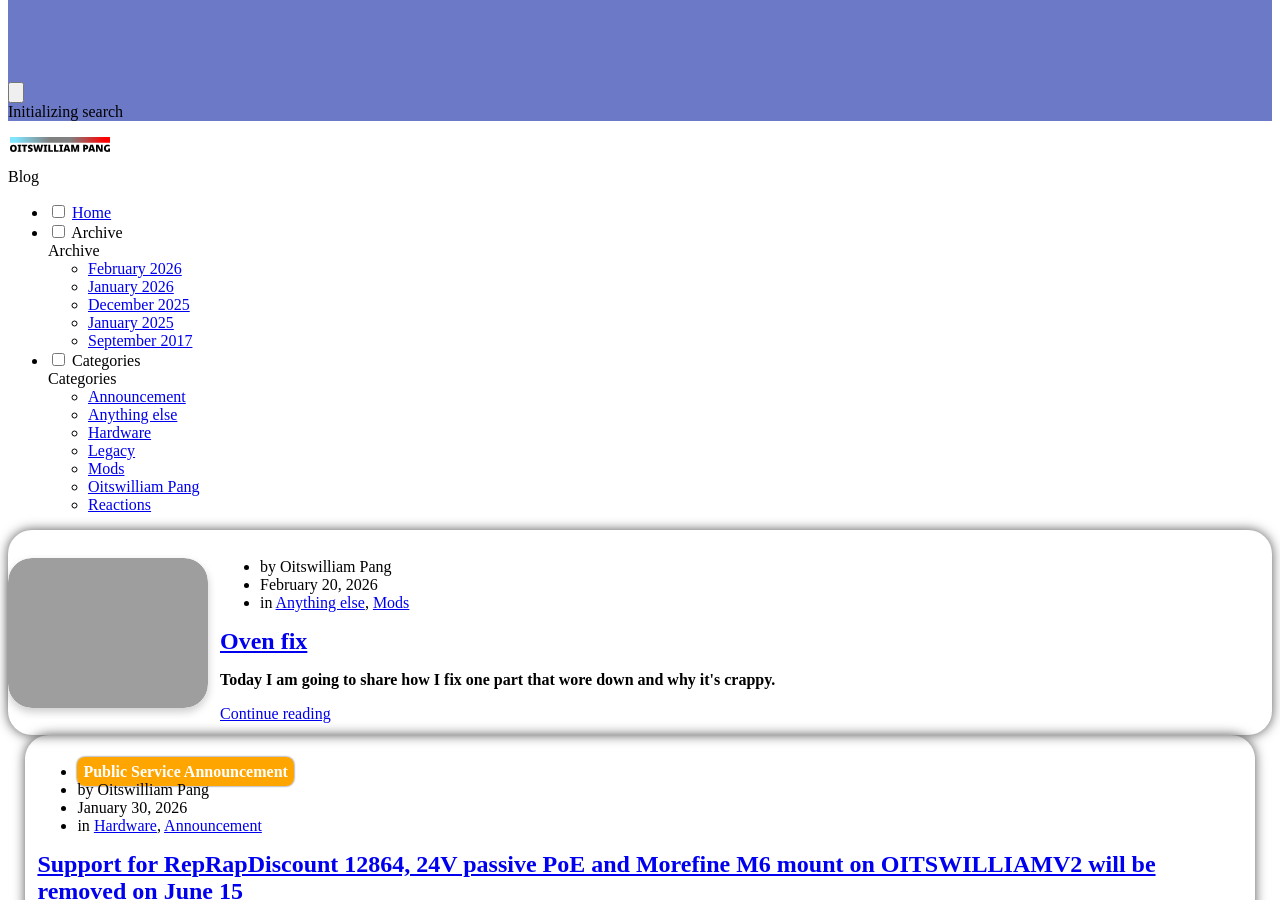
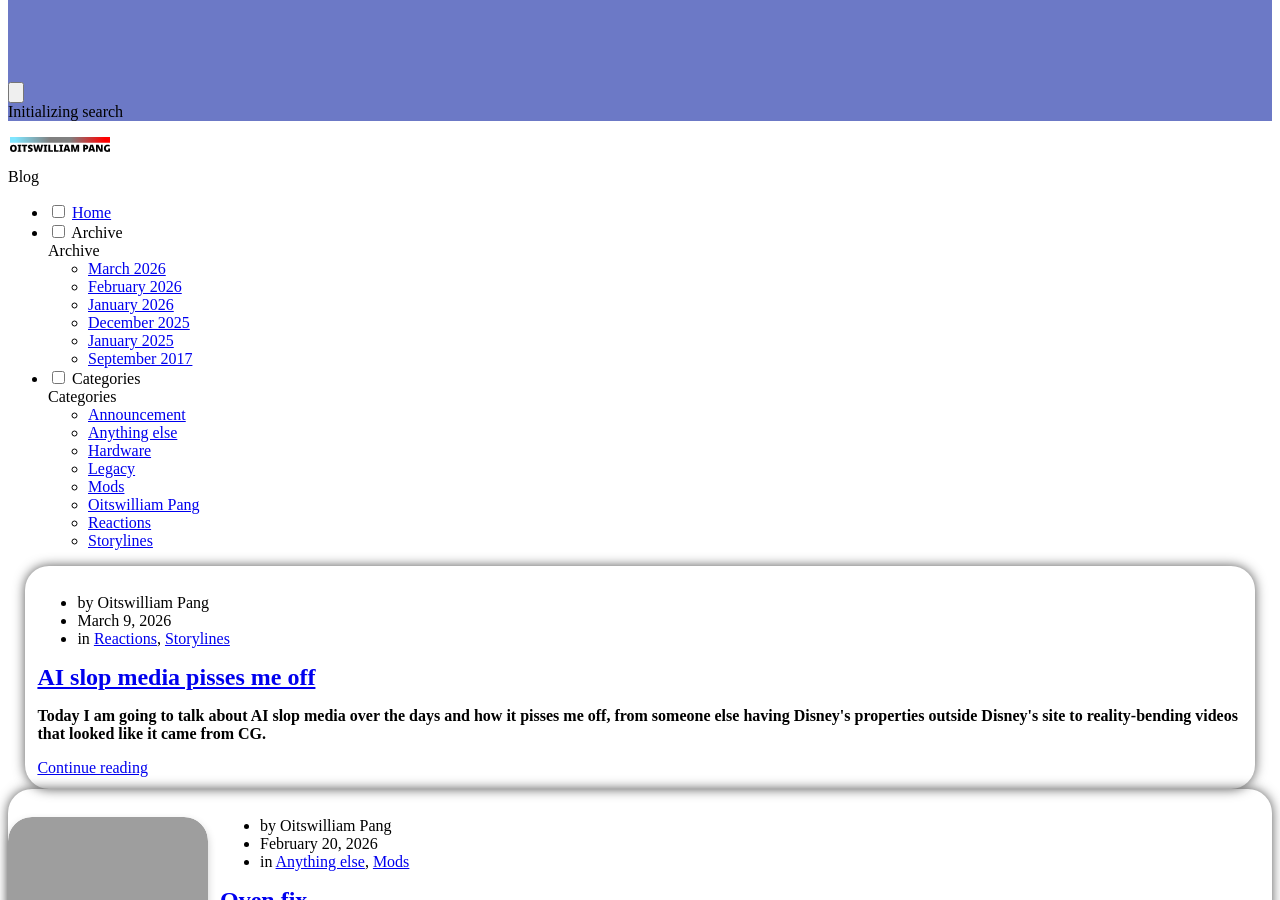
Before and after one commit to Bunny350/blogs, an MkDocs documentation site: the page built from docs/index.md, in a window 1280 px wide and 900 px high, scrolled down 5086 px. Built offline with MkDocs 1.6.1 and Material for MkDocs 9.7.7, drawn with Linux system fonts in a browser that asks for light colours; plug-ins that fetch from the network failed and are left out; some of the changed lines change nothing that is shown; grey boxes are pictures that could not be loaded.

Commit message:
New blog post about generative AI misuse.
This blog post took a year of wait, but it's finally here. It was not composed through V2.3347, though.
This also adds a new category of the blog called storylines.

```diff
--- /dev/null
+++ b/docs/posts/ai-slop-pisses-me-off.md
@@ -0,0 +1,84 @@
+---
+date:
+  created: 2026-03-09
+tags:
+  - reactions
+  - artificial intelligence
+  - AGI
+  - pissing AI off
+categories:
+  - Reactions
+  - Storylines
+authors:
+  - oitswilliam
+---
+
+# AI slop media pisses me off
+
+Today I am going to talk about AI slop media over the days and how it pisses me off, from someone else having Disney's properties outside Disney's site to reality-bending videos that looked like it came from CG.
+
+<!-- more -->
+
+## Before going in-depth on why, we need to learn how such term was made
+
+In generative AI, "slop" means that the material they made is unwanted, poorly done or contradicts the reality, often as low-quality media, or content that is misleading; with the goal of attracting views in every platform they have uploaded to. The slop topics around countries to-be-evolved and religion, but other topics may also be included. The perfect example of AI slop(s) are "someone's" son made something from plastic and "via hand", which did not shot in the reality, Jesus Christ with his body infused in the shrimp's body, where no one actually has drawn before AI did, and the uploader said that they hand-drawn, which is literally misleading.
+
+In this post, I will not be ranting about it's hallucination on text, I only rant on content that are generated by misusing content (and people who misuse the assets). For AI-generated video content posted to public with no human reactions, that should put on it's own topic, even though that put such creators at the atrocious level. And I believe that you are not a real worker if you heavily rely your work on AI.
+
+Now, I will be diving in the more complex types of slops.
+
+## Slop number 1 - someone else having theme park properties outside such site or pretend that they have it
+
+[Link redacted, to followers, please DM me for it.](https://www.oitswilliam.com/media)
+
+This is what we will be living with now. At first glance I thought this person has gained a special request from Walt Disney Imagineering, but then something isn't ok, **That was wrong, and I don't think the outfits be given to individuals,** probably to prevent misuse or abuse, so I visited the creator's profile page and then something happened, it contained on outfits that **at best I confirm don't think they are meant to be sold to individuals**.
+
+And the title is an obvious (trash) English, with a severely mispelled "beautiful", lost a letter a and added another letter l after the properly placed one.
+
+After passively found the [original](https://www.pinterest.com/pin/628955904214587225/) [material](https://www.instagram.com/p/B-Di5rzjoH3/) of the pose, it became obvious that this image was made from misused assets. And it's more obvious that it was made via LIME (which is the short name for Local Interpretable Model-agnostic Explanations) and thanked by it's wordmark that can be seen through the naked eye of us... that is if enlarged the photo. For God sake I hate this concept so much there will be cases where this was misused or even abused and then potentially tricked holders into "falsely" acusing them.
+
+I don't obviously hate the title, it might be Disney characters outside Disney's park, even though I like to, but I have to separate "someone else" and the Disney character (or the actor / actress), **because of this, caused via generative AI.** But I also need to specify on why I have to separate:
+
+- "Someone else" who used AI software to put the outfit or costume design that mustn't be supposed to be there, if it shouldn't.
+    - I think that this outfit is non-obtainable to people outside.
+- The character (or the actor) must have the knowledge of being the character. I don't know what kind of mumbo-jumbo will happen if they suddenly lost knowledges of being the character.
+
+Imagine someone posted a comment saying "how did you get that," and then the uploader says "well idk, but it's still mine," and some madlad or madlass say that the face was tampered with and give us the [unmodified](https://www.instagram.com/p/B-Di5rzjoH3/) link.
+
+### To those whose still thinking of "getting" it, I have something to tell you
+The character outfit from Disney Parks are made (and repaired) in-house, if not via magic. The same might apply to other, non-Disney parks. They have their own pattens in the fabrics. They already have sewers, threads, etc. These advanced things I don't have (I have *other* advanced things like 3D printers and oscalating tool, but they might already have these too).
+
+*I did not have access to it but at least I saw that the park has in-house clothing design and sewing team in photos.*
+
+However the outfit the people are selling should not have been sourced from Disney Parks, because Disney didn't let them have it (ha ha). And don't think about getting it at the middle lines because *it's illegal for God sake!*
+
+*I need to ask to Disney Parks about this current controversy and ask them if they are ok at this or not, but at least the image material is the limit and maybe is ok if not for commercially used.*
+
+## Slop number 2 - Apple become dog 💓❤️❤️❤️
+
+Proof [https://www.facebook.com/share/p/15PrY3pSTP/](https://www.facebook.com/share/p/15PrY3pSTP/)
+
+This really pisses me off as this unrelated but AI-generated video was found straight from Apple Vision Pro YouTube search result in August of 20 in 2024.
+
+It is obviously a slop as this video has the one and the only goal: wake these apples up as dogs in the appearance. **I suposse, this video appeals kids! Since inside is an AI-generated fairytale or brainrot video, whichever defines the best.** Note that I don't hate the term "fairytale".
+
+## Slop number 3 - would you rather <span style="color: blue">believe in slop</span> or <span style="color: red">make your dream come true</span>
+There are examples where the uploader **wants** you to **believe in sloppy content,** via blind means, like for example in the blue background there is an AI slop image of supercar being driven by animals or whatever that you have to "save" and the red background there you go get Apple Vision or get anything else. This pisses me off because under normal condition blue means good and helping, and red means evil, but blue contains slop while red contains a real product. These types of videos are also **one of the examples of short-form video spamming** as well! Where they upload different videos in the same or similar format just to make you believe in sloppy content, or get views.
+
+## Slop that porobably introduced before generative AI  - face swaps of the beloved character in the real world [actually actors] to theirs
+
+[Link redacted, to followers, please DM me for it.](https://www.oitswilliam.com/media)
+
+Before saying that, face-swapping was introduced way back when the term AI is commonly known in-game where characters move by computatuional means, not as insane as generative AI. Heck, the Nintendo 3DS can already use enough computautional power to swap faces, although it shoots in ~360p~ 240p. But all thanks to such AI nonsense, this might be accelerated. Also I am ok if this is the drawing, but the real world? Think that needs consent first.
+
+This topic happens with someone else's consent, or before the AI nonsense revolution, even before or after Nintendo 3DS introduced, but it makes me sad as it is obviously misusing assets, and by that I mean without someone else's consent, "stealing" or download the image, swapping someone else's faces with their's and then **YOLO it** (also known as blindly uploading it) to image sharing platform, and this further ticks me off as the place this image placed was in Disney Parks even before modification. Still, it is within the limit where users should not do to it commercially, which is why it won't be removed.
+
+This is like the Butterfly CR phone levels of posting, where the product is fake, and is only based of imagination. This aligns that, except the person was real but the face was tampered with, just to attract views.
+
+Unless if you explicitly say the source link before the face swap, I don't like it. And this is basically the same as slop number 1, but less insane.
+
+Well there you have it, I will not talk about AI-generated characters because it's too obvious that they just want their imagination to be put while inside the sloppy environment, or some sort of confidential character makeup document leaked or disclosed to others without the consent of WDI-CPD as once I give the one and the only link the holder will instantiously request such leaked document to be removed in an cascading manner (maybe I will do, but in end-to-end). *This is why we need to read text*
+
+## I need real artists to take over, plus me
+
+But wait, real vector artists can interview me and I hate AI art as much as these people do, they are already at the levels of low-effort, even though I am a banger CAD designer, I do not vibe-design my ideas. This post has taken a year to build, with zero intervention of AI suggestion.
--- a/overrides/partials/languages/en.html
+++ b/overrides/partials/languages/en.html
@@ -18,6 +18,7 @@
     "oitswilliam-pang.description": "Blog posts about Oitswilliam's things and projects.",
     "reactions.description": "Blog posts about my reactions of things, sometimes I am biased and other times I don't or never. Sometimes I would place reviews in conjunction of bare reactions, and note that I will always give positive and negative points about the products.",
     "legacy.description": "Blog posts about or regarding the legacy projects. Usually called Bunny 350 Projects, as these are created during Bunny 350 days. It includes command creations, maps and server, but only command creations are actually public.",
+    "storylines.description": "Blog posts where it has minimal to no related images to show. Sometimes they are just stories about Oitswilliam and it could change your life.",
 
     "post.written.on": "This post is written on",
     "post.written.boundary": "We have been pushing the boundaries on what a domestic machine can do",
```
